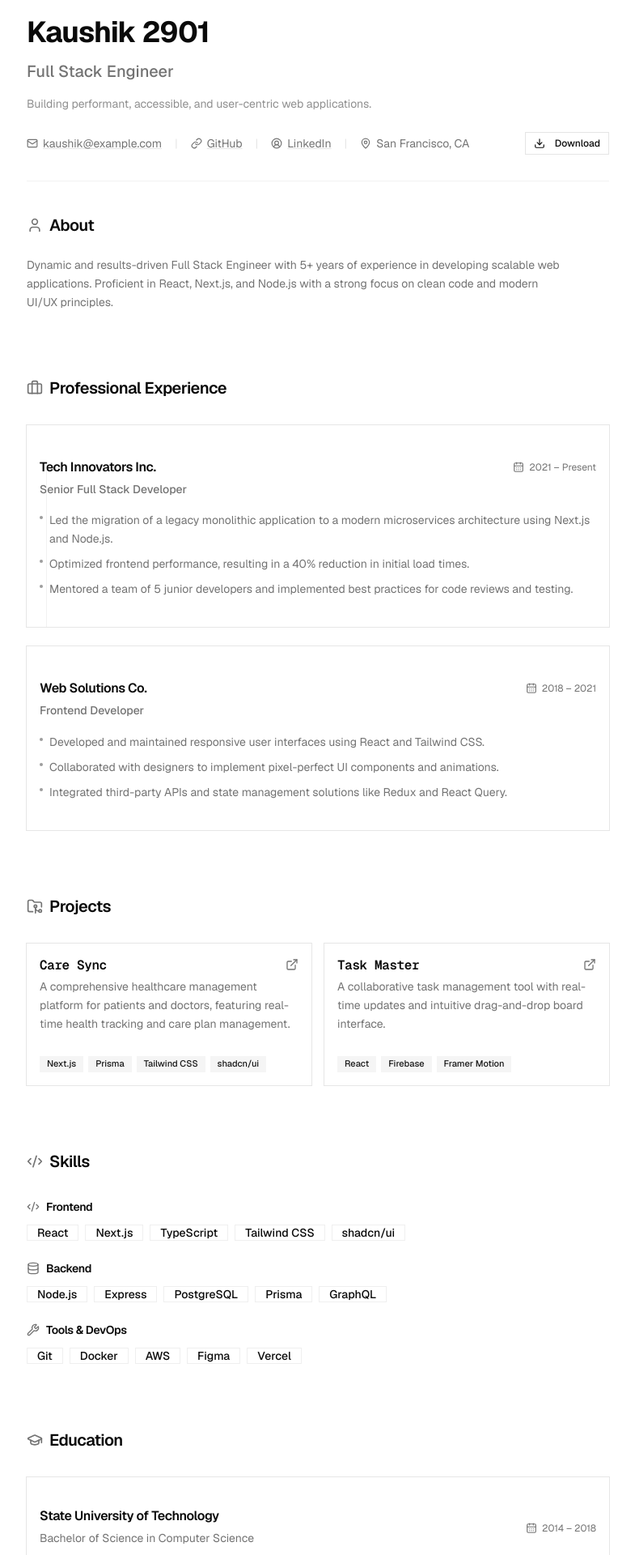
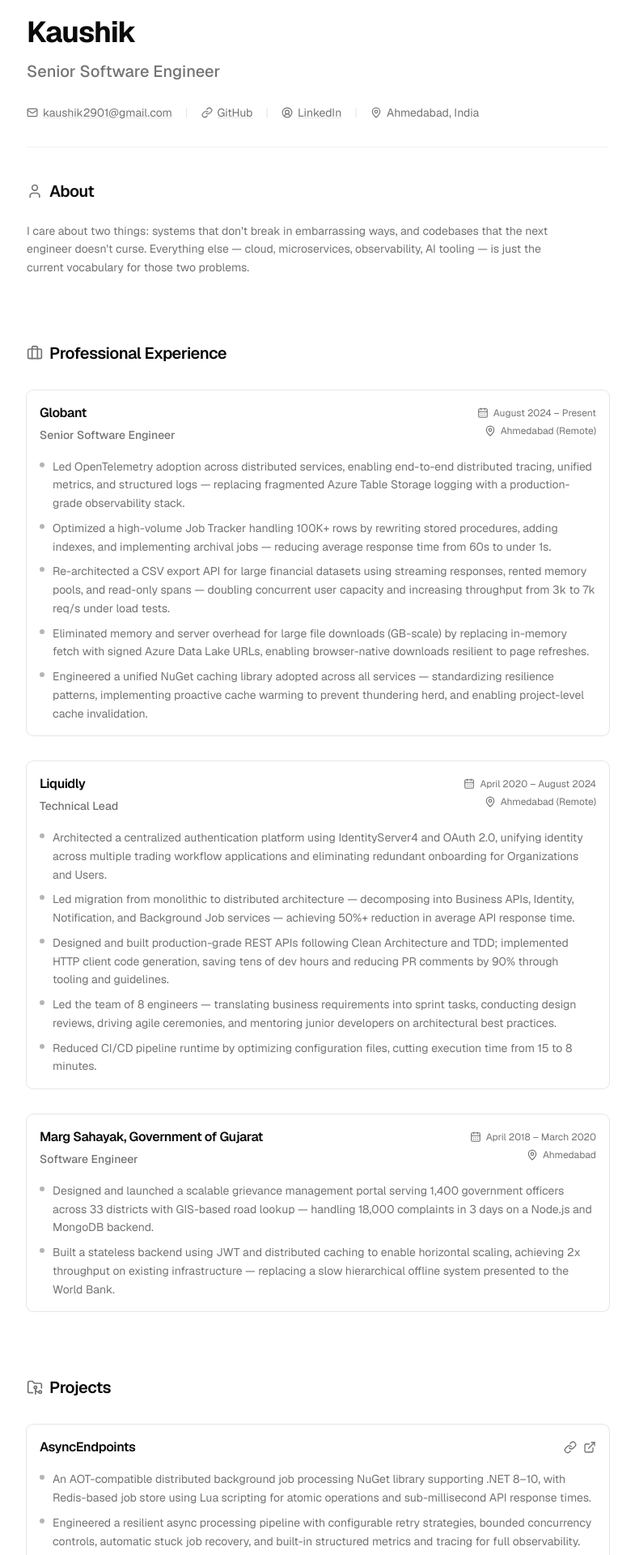
Before and after one commit to kaushik2901/kaushik2901, a Next.js app: page / in a window 1280 px wide. Shown: the part 60-1980 px from the top of the page at 81% size, without its empty margins (247-1032 px from the left). Built offline with nearby package versions, Linux system fonts and the light colour scheme.

Commit message:
feat: add real data and fix ui

```diff
--- a/components/sections/Education.tsx
+++ b/components/sections/Education.tsx
@@ -1,6 +1,6 @@
 import { resumeData } from "@/data/resume";
 import { Card, CardContent } from "@/components/ui/card";
-import { CalendarDays, GraduationCap } from "lucide-react";
+import { CalendarDays, GraduationCap, MapPin } from "lucide-react";
 
 export function Education() {
   const { education } = resumeData;
@@ -14,16 +14,24 @@
 
       <div className="space-y-4">
         {education.map((edu, index) => (
-          <Card key={index} className="border-border/60 hover:border-border/80 transition-colors">
+          <Card key={index} className="rounded-md border-border/60 hover:border-border/80 transition-colors">
             <CardContent className="pt-5 pb-4">
               <div className="flex flex-col sm:flex-row sm:items-center justify-between gap-2">
                 <div className="space-y-1">
                   <h3 className="text-base font-semibold tracking-tight">{edu.institution}</h3>
                   <p className="text-sm text-muted-foreground">{edu.degree}</p>
                 </div>
-                <div className="flex items-center gap-1.5 text-xs text-muted-foreground shrink-0 sm:mt-1">
-                  <CalendarDays className="w-3.5 h-3.5" />
-                  <span>{edu.duration}</span>
+                <div className="flex flex-col sm:items-end gap-1.5 text-xs text-muted-foreground shrink-0 sm:mt-1">
+                  <div className="flex items-center gap-1.5">
+                    <CalendarDays className="w-3.5 h-3.5" />
+                    <span>{edu.duration}</span>
+                  </div>
+                  {edu.location && (
+                    <div className="flex items-center gap-1.5">
+                      <MapPin className="w-3.5 h-3.5" />
+                      <span>{edu.location}</span>
+                    </div>
+                  )}
                 </div>
               </div>
             </CardContent>
--- a/components/sections/Experience.tsx
+++ b/components/sections/Experience.tsx
@@ -1,7 +1,7 @@
 import { resumeData } from "@/data/resume";
 import { Card, CardContent } from "@/components/ui/card";
 import { Badge } from "@/components/ui/badge";
-import { CalendarDays, Briefcase } from "lucide-react";
+import { CalendarDays, Briefcase, MapPin } from "lucide-react";
 
 export function Experience() {
   const { experience } = resumeData;
@@ -13,28 +13,36 @@
         <h2 className="text-xl font-semibold tracking-tight">Professional Experience</h2>
       </div>
 
-      <div className="space-y-6">
+      <div className="space-y-8">
         {experience.map((exp, index) => (
           <div key={index} className="relative">
             {index < experience.length - 1 && (
-              <div className="absolute left-6 top-12 bottom-0 w-px bg-border/50" />
+              <div className="absolute left-6 top-12 bottom-0 w-px" />
             )}
-            <Card className="border-border/60 hover:border-border/80 transition-colors">
-              <CardContent className="pt-6 pb-5">
+            <Card className="rounded-md border-border/60 hover:border-border/80 transition-colors py-0">
+              <CardContent className="py-4">
                 <div className="flex flex-col sm:flex-row sm:items-start justify-between gap-2 mb-3">
                   <div className="space-y-1">
                     <h3 className="text-base font-semibold tracking-tight">{exp.company}</h3>
                     <p className="text-sm font-medium text-muted-foreground">{exp.role}</p>
                   </div>
-                  <div className="flex items-center gap-1.5 text-xs text-muted-foreground shrink-0 sm:mt-1">
-                    <CalendarDays className="w-3.5 h-3.5" />
-                    <span>{exp.duration}</span>
+                  <div className="flex flex-col sm:items-end gap-1.5 text-xs text-muted-foreground shrink-0 sm:mt-1">
+                    <div className="flex items-center gap-1.5">
+                      <CalendarDays className="w-3.5 h-3.5" />
+                      <span>{exp.duration}</span>
+                    </div>
+                    {exp.location && (
+                      <div className="flex items-center gap-1.5">
+                        <MapPin className="w-3.5 h-3.5" />
+                        <span>{exp.location}</span>
+                      </div>
+                    )}
                   </div>
                 </div>
                 <ul className="space-y-2 mt-4">
                   {exp.achievements.map((achievement, i) => (
-                    <li key={i} className="text-sm text-muted-foreground leading-relaxed flex items-start gap-2">
-                      <span className="mt-1.5 w-1 h-1 rounded-full bg-foreground/40 shrink-0" />
+                    <li key={i} className="text-sm text-muted-foreground leading-relaxed flex items-start gap-2.5">
+                      <span className="mt-[6px] w-1.5 h-1.5 rounded-full bg-foreground/30 shrink-0" />
                       <span>{achievement}</span>
                     </li>
                   ))}
--- a/components/sections/Header.tsx
+++ b/components/sections/Header.tsx
@@ -2,17 +2,16 @@
 
 import { resumeData } from "@/data/resume";
 import { Button } from "@/components/ui/button";
-import { Mail, Link, UserCircle2, MapPin, Download, ExternalLink } from "lucide-react";
+import { Mail, Link, UserCircle2, MapPin, Download } from "lucide-react";
 
 export function Header() {
-  const { name, role, tagline, contact } = resumeData;
+  const { name, role, contact } = resumeData;
 
   return (
     <header id="top" className="flex flex-col gap-6 pb-8 border-b border-border/50">
       <div className="space-y-3">
         <h1 className="text-4xl font-bold tracking-tight text-foreground">{name}</h1>
         <p className="text-xl font-medium text-muted-foreground">{role}</p>
-        {tagline && <p className="text-sm text-muted-foreground/80 max-w-lg leading-relaxed">{tagline}</p>}
       </div>
 
       <div className="flex flex-col sm:flex-row sm:items-center justify-between gap-4">
@@ -41,16 +40,6 @@
             </>
           )}
         </div>
-
-        <Button
-          variant="outline"
-          size="sm"
-          className="print:hidden shrink-0"
-          onClick={() => window.print()}
-        >
-          <Download className="w-3.5 h-3.5 mr-2" />
-          Download
-        </Button>
       </div>
     </header>
   );
--- a/components/sections/Projects.tsx
+++ b/components/sections/Projects.tsx
@@ -1,7 +1,6 @@
 import { resumeData } from "@/data/resume";
-import { Card, CardHeader, CardTitle, CardDescription, CardContent } from "@/components/ui/card";
-import { Badge } from "@/components/ui/badge";
-import { ExternalLink, FolderGit2 } from "lucide-react";
+import { Card, CardContent } from "@/components/ui/card";
+import { ExternalLink, FolderGit2, Link as LinkIcon } from "lucide-react";
 
 export function Projects() {
   const { projects } = resumeData;
@@ -13,38 +12,56 @@
         <h2 className="text-xl font-semibold tracking-tight">Projects</h2>
       </div>
 
-      <div className="grid grid-cols-1 md:grid-cols-2 gap-4">
+      <div className="space-y-8">
         {projects.map((project, index) => (
-          <Card key={index} className="border-border/60 hover:border-border/80 transition-colors flex flex-col">
-            <CardHeader className="pb-3">
-              <div className="flex items-start justify-between gap-2">
-                <CardTitle className="text-base font-semibold tracking-tight leading-snug">
-                  {project.title}
-                </CardTitle>
+          <div key={index} className="relative">
+            {index < projects.length - 1 && (
+              <div className="absolute left-6 top-12 bottom-0 w-px" />
+            )}
+            <Card className="rounded-md border-border/60 hover:border-border/80 transition-colors py-0">
+              <CardContent className="py-4">
+                <div className="flex flex-col sm:flex-row sm:items-start justify-between gap-2 mb-4">
+                  <div className="space-y-1">
+                    <h3 className="text-base font-semibold tracking-tight">{project.title}</h3>
+                  </div>
+                  <div className="flex items-center gap-2 shrink-0 sm:mt-1">
+                    {project.website && (
+                      <a
+                        href={project.website}
+                        target="_blank"
+                        rel="noreferrer"
+                        className="text-muted-foreground hover:text-foreground transition-colors"
+                        aria-label={`Visit ${project.title} website`}
+                      >
+                        <LinkIcon className="w-4 h-4" />
+                      </a>
+                    )}
                     <a
                       href={project.link}
                       target="_blank"
                       rel="noreferrer"
-                  className="text-muted-foreground hover:text-foreground transition-colors shrink-0 mt-0.5"
-                  aria-label={`View ${project.title} project`}
+                      className="text-muted-foreground hover:text-foreground transition-colors"
+                      aria-label={`View ${project.title} repository`}
                     >
                       <ExternalLink className="w-4 h-4" />
                     </a>
                   </div>
-              <CardDescription className="text-sm leading-relaxed line-clamp-3">
-                {project.description}
-              </CardDescription>
-            </CardHeader>
-            <CardContent className="flex-grow pt-0">
-              <div className="flex flex-wrap gap-1.5">
-                {project.tech.map((tech, i) => (
-                  <Badge key={i} variant="secondary" className="text-[11px] font-medium px-2 py-0.5">
-                    {tech}
-                  </Badge>
-                ))}
                 </div>
+                <ul className="space-y-2">
+                  <li className="text-sm text-muted-foreground leading-relaxed flex items-start gap-2.5">
+                    <span className="mt-[6px] w-1.5 h-1.5 rounded-full bg-foreground/30 shrink-0" />
+                    <span>{project.description}</span>
+                  </li>
+                  {project.details && (
+                    <li className="text-sm text-muted-foreground leading-relaxed flex items-start gap-2.5">
+                      <span className="mt-[6px] w-1.5 h-1.5 rounded-full bg-foreground/30 shrink-0" />
+                      <span>{project.details}</span>
+                    </li>
+                  )}
+                </ul>
               </CardContent>
             </Card>
+          </div>
         ))}
       </div>
     </section>
--- a/components/sections/Skills.tsx
+++ b/components/sections/Skills.tsx
@@ -1,27 +1,29 @@
 import { resumeData } from "@/data/resume";
 import { Badge } from "@/components/ui/badge";
-import { Code2, Database, Wrench } from "lucide-react";
+import { Brain, Code2, Database, Cloud, Blocks } from "lucide-react";
 
 const skillIcons = {
-  frontend: Code2,
-  backend: Database,
-  tools: Wrench,
+  systemDesign: Brain,
+  languagesAndFrameworks: Code2,
+  databases: Database,
+  cloudAndInfrastructure: Cloud,
 };
 
 export function Skills() {
   const { skills } = resumeData;
 
   const skillCategories = [
-    { key: "frontend" as const, label: "Frontend" },
-    { key: "backend" as const, label: "Backend" },
-    { key: "tools" as const, label: "Tools & DevOps" },
+    { key: "systemDesign" as const, label: "System Design" },
+    { key: "languagesAndFrameworks" as const, label: "Languages & Frameworks" },
+    { key: "databases" as const, label: "Databases" },
+    { key: "cloudAndInfrastructure" as const, label: "Cloud & Infrastructure" },
   ];
 
   return (
     <section id="skills" className="py-10">
       <div className="flex items-center gap-2 mb-8">
-        <Code2 className="w-5 h-5 text-muted-foreground" />
-        <h2 className="text-xl font-semibold tracking-tight">Skills</h2>
+        <Blocks className="w-5 h-5 text-muted-foreground" />
+        <h2 className="text-xl font-semibold tracking-tight">Technical Skills</h2>
       </div>
 
       <div className="space-y-6">
@@ -34,11 +36,11 @@
                 <h3 className="text-sm font-semibold tracking-tight text-foreground">{label}</h3>
               </div>
               <div className="flex flex-wrap gap-2">
-                {resumeData.skills[key].map((skill, i) => (
+                {skills[key].map((skill: string, i: number) => (
                   <Badge
                     key={i}
-                    variant="outline"
-                    className="text-sm font-medium px-3 py-1 border-border/60 hover:border-border/80 transition-colors"
+                    variant="secondary"
+                    className="text-xs font-medium px-3 py-1"
                   >
                     {skill}
                   </Badge>
--- a/data/resume.ts
+++ b/data/resume.ts
@@ -1,63 +1,95 @@
 export const resumeData = {
-  name: "Kaushik 2901",
-  role: "Full Stack Engineer",
-  tagline: "Building performant, accessible, and user-centric web applications.",
+  name: "Kaushik",
+  role: "Senior Software Engineer",
   contact: {
-    email: "kaushik@example.com",
+    email: "kaushik2901@gmail.com",
     github: "https://github.com/kaushik2901",
     linkedin: "https://linkedin.com/in/kaushik2901",
-    location: "San Francisco, CA",
+    location: "Ahmedabad, India",
   },
   summary:
-    "Dynamic and results-driven Full Stack Engineer with 5+ years of experience in developing scalable web applications. Proficient in React, Next.js, and Node.js with a strong focus on clean code and modern UI/UX principles.",
+    "I care about two things: systems that don't break in embarrassing ways, and codebases that the next engineer doesn't curse. Everything else — cloud, microservices, observability, AI tooling — is just the current vocabulary for those two problems.",
+  skills: {
+    systemDesign: [
+      "Microservices",
+      "Distributed Systems",
+      "Event-Driven Architecture",
+      "Clean Architecture",
+      "Async Processing",
+    ],
+    languagesAndFrameworks: [
+      "C#",
+      ".NET Core",
+      "EF Core",
+      "xUnit",
+      "SQL",
+      "T-SQL",
+      "JavaScript",
+      "TypeScript",
+      "Node.js",
+    ],
+    databases: ["SQL Server", "Redis", "SQLite", "MongoDB"],
+    cloudAndInfrastructure: [
+      "Docker",
+      "NGINX",
+      "Azure (App Services, Functions, Event Grid, Storage, Application Insights, DevOps)",
+    ],
+  },
   experience: [
     {
-      company: "Tech Innovators Inc.",
-      role: "Senior Full Stack Developer",
-      duration: "2021 – Present",
+      company: "Globant",
+      role: "Senior Software Engineer",
+      duration: "August 2024 – Present",
+      location: "Ahmedabad (Remote)",
       achievements: [
-        "Led the migration of a legacy monolithic application to a modern microservices architecture using Next.js and Node.js.",
-        "Optimized frontend performance, resulting in a 40% reduction in initial load times.",
-        "Mentored a team of 5 junior developers and implemented best practices for code reviews and testing.",
+        "Led OpenTelemetry adoption across distributed services, enabling end-to-end distributed tracing, unified metrics, and structured logs — replacing fragmented Azure Table Storage logging with a production-grade observability stack.",
+        "Optimized a high-volume Job Tracker handling 100K+ rows by rewriting stored procedures, adding indexes, and implementing archival jobs — reducing average response time from 60s to under 1s.",
+        "Re-architected a CSV export API for large financial datasets using streaming responses, rented memory pools, and read-only spans — doubling concurrent user capacity and increasing throughput from 3k to 7k req/s under load tests.",
+        "Eliminated memory and server overhead for large file downloads (GB-scale) by replacing in-memory fetch with signed Azure Data Lake URLs, enabling browser-native downloads resilient to page refreshes.",
+        "Engineered a unified NuGet caching library adopted across all services — standardizing resilience patterns, implementing proactive cache warming to prevent thundering herd, and enabling project-level cache invalidation.",
       ],
     },
     {
-      company: "Web Solutions Co.",
-      role: "Frontend Developer",
-      duration: "2018 – 2021",
+      company: "Liquidly",
+      role: "Technical Lead",
+      duration: "April 2020 – August 2024",
+      location: "Ahmedabad (Remote)",
       achievements: [
-        "Developed and maintained responsive user interfaces using React and Tailwind CSS.",
-        "Collaborated with designers to implement pixel-perfect UI components and animations.",
-        "Integrated third-party APIs and state management solutions like Redux and React Query.",
+        "Architected a centralized authentication platform using IdentityServer4 and OAuth 2.0, unifying identity across multiple trading workflow applications and eliminating redundant onboarding for Organizations and Users.",
+        "Led migration from monolithic to distributed architecture — decomposing into Business APIs, Identity, Notification, and Background Job services — achieving 50%+ reduction in average API response time.",
+        "Designed and built production-grade REST APIs following Clean Architecture and TDD; implemented HTTP client code generation, saving tens of dev hours and reducing PR comments by 90% through tooling and guidelines.",
+        "Led the team of 8 engineers — translating business requirements into sprint tasks, conducting design reviews, driving agile ceremonies, and mentoring junior developers on architectural best practices.",
+        "Reduced CI/CD pipeline runtime by optimizing configuration files, cutting execution time from 15 to 8 minutes.",
+      ],
+    },
+    {
+      company: "Marg Sahayak, Government of Gujarat",
+      role: "Software Engineer",
+      duration: "April 2018 – March 2020",
+      location: "Ahmedabad",
+      achievements: [
+        "Designed and launched a scalable grievance management portal serving 1,400 government officers across 33 districts with GIS-based road lookup — handling 18,000 complaints in 3 days on a Node.js and MongoDB backend.",
+        "Built a stateless backend using JWT and distributed caching to enable horizontal scaling, achieving 2x throughput on existing infrastructure — replacing a slow hierarchical offline system presented to the World Bank.",
       ],
     },
   ],
   projects: [
     {
-      title: "Care Sync",
+      title: "AsyncEndpoints",
       description:
-        "A comprehensive healthcare management platform for patients and doctors, featuring real-time health tracking and care plan management.",
-      tech: ["Next.js", "Prisma", "Tailwind CSS", "shadcn/ui"],
-      link: "https://github.com/kaushik2901/care-sync",
-    },
-    {
-      title: "Task Master",
-      description:
-        "A collaborative task management tool with real-time updates and intuitive drag-and-drop board interface.",
-      tech: ["React", "Firebase", "Framer Motion"],
-      link: "https://github.com/kaushik2901/task-master",
+        "An AOT-compatible distributed background job processing NuGet library supporting .NET 8–10, with Redis-based job store using Lua scripting for atomic operations and sub-millisecond API response times.",
+      details:
+        "Engineered a resilient async processing pipeline with configurable retry strategies, bounded concurrency controls, automatic stuck job recovery, and built-in structured metrics and tracing for full observability.",
+      link: "https://github.com/kaushik2901/async-endpoints",
+      website: "https://asyncendpoints.com",
     },
   ],
-  skills: {
-    frontend: ["React", "Next.js", "TypeScript", "Tailwind CSS", "shadcn/ui"],
-    backend: ["Node.js", "Express", "PostgreSQL", "Prisma", "GraphQL"],
-    tools: ["Git", "Docker", "AWS", "Figma", "Vercel"],
-  },
   education: [
     {
-      institution: "State University of Technology",
-      degree: "Bachelor of Science in Computer Science",
-      duration: "2014 – 2018",
+      institution: "Vishwakarma Government Engineering College",
+      degree: "Bachelor of Engineering in Information Technology",
+      duration: "August 2016 – September 2020",
+      location: "Ahmedabad",
     },
   ],
 };
```
Lines whose indentation alone changed are shown as unchanged.
